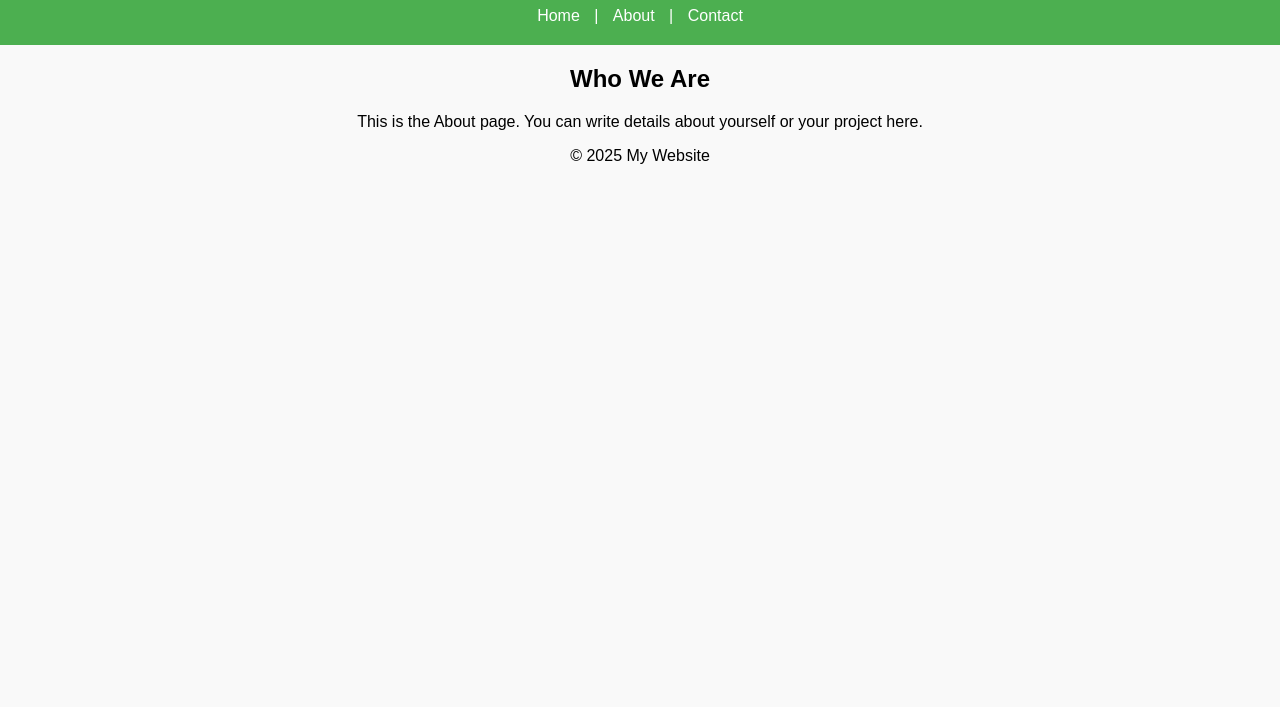
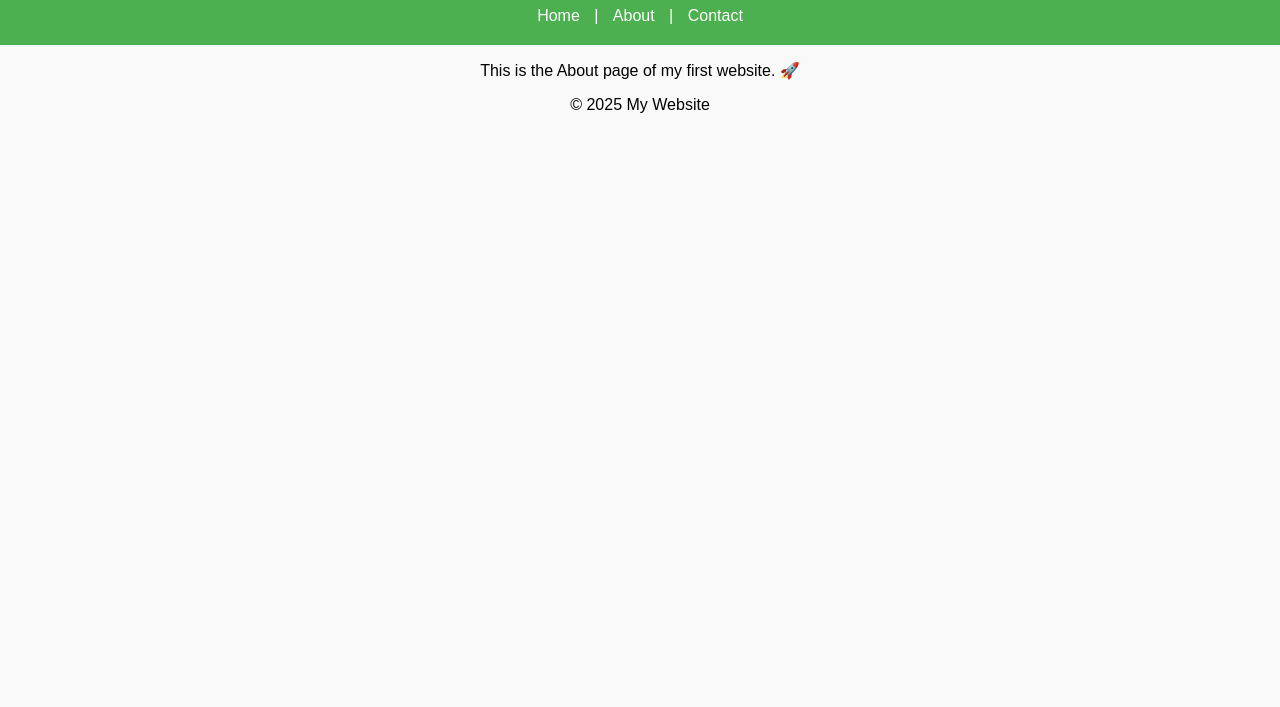
Before and after one commit to ZahidKhan675/Bollywood_Movies, a plain HTML site: page about.html in a window 1280 px wide. Shown: the part 93-800 px from the top of the page. Drawn offline with Linux system fonts and the light colour scheme.

Commit message:
Update about.html

```diff
--- a/about.html
+++ b/about.html
@@ -2,7 +2,7 @@
 <html lang="en">
 <head>
   <meta charset="UTF-8">
-  <title>About Us</title>
+  <title>About</title>
   <link rel="stylesheet" href="style.css">
 </head>
 <body>
@@ -16,8 +16,7 @@
   </header>
 
   <main>
-    <h2>Who We Are</h2>
-    <p>This is the About page. You can write details about yourself or your project here.</p>
+    <p>This is the About page of my first website. 🚀</p>
   </main>
 
   <footer>
```
